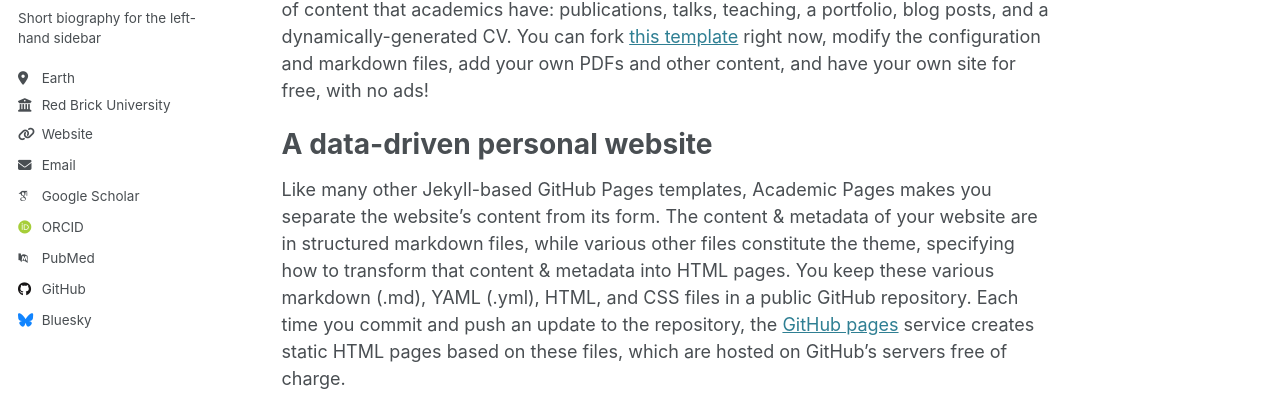
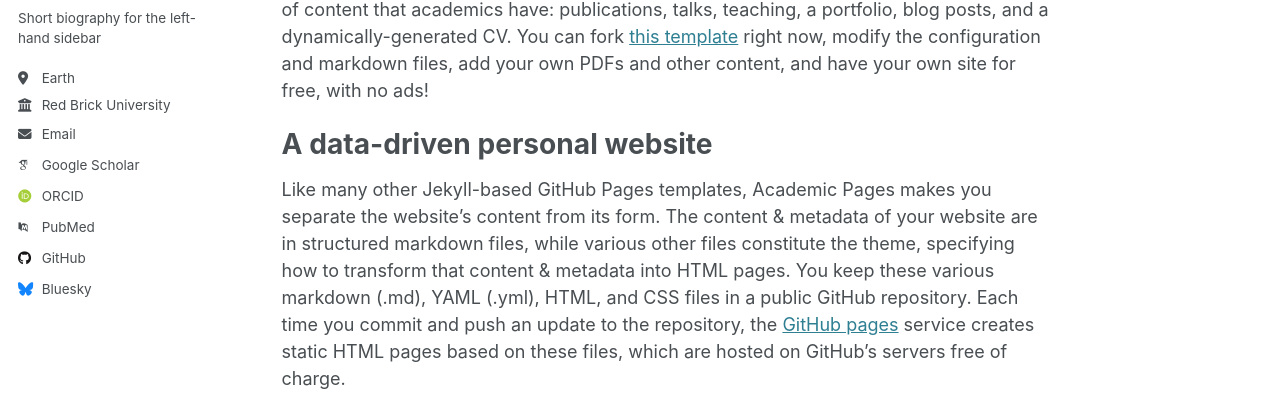
Before and after one commit to craju06/craju06.github.io, a Jekyll site: the page built from _pages/about.md, in a window 1280 px wide. Shown: the part 308-725 px from the top of the page. Built offline with Jekyll 4.4.1, drawn with Linux system fonts in a browser that asks for light colours; some web fonts are replaced.

```diff
--- a/_config.yml
+++ b/_config.yml
@@ -28,7 +28,7 @@ author:
   bio              : "Short biography for the left-hand sidebar"
   location         : "Earth"
   employer         : "Red Brick University"
-  uri              : "https://www.craju.in"
+  uri              : #"https://www.craju.in"
   email            : "none@example.org"
 
   # Academic websites
```
